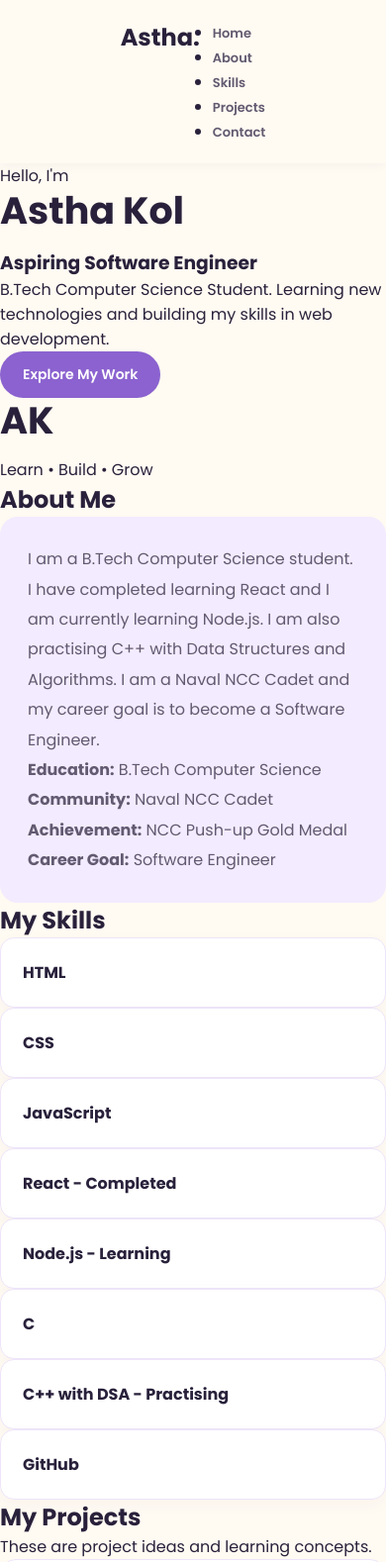
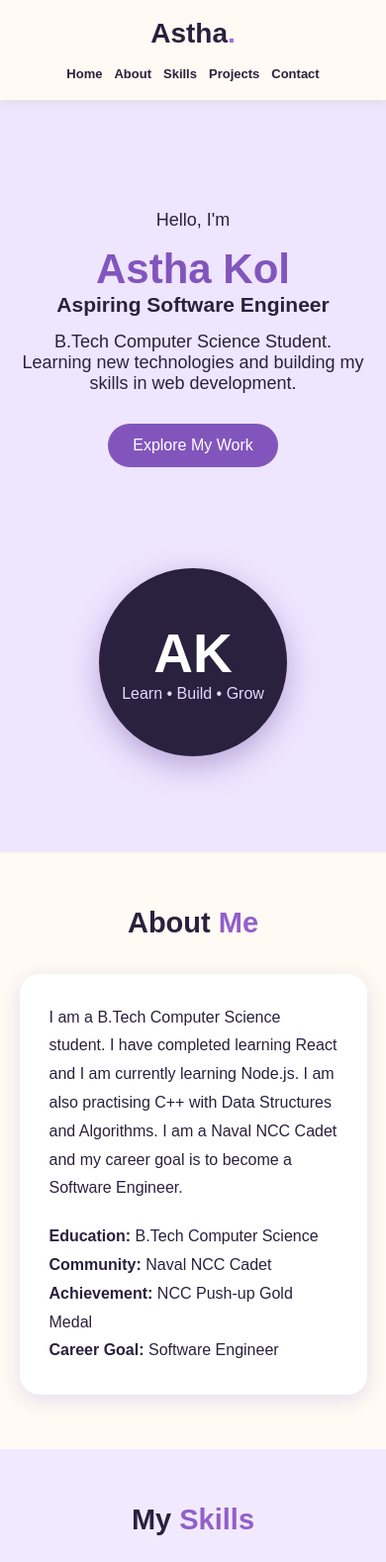
Before and after one commit to asthakol776-cloud/Astha-portfolio-, a plain HTML site: page index.html in a window 390 px wide. Shown: the top 1578 px of the page at 99% size. Drawn offline with Linux system fonts and the light colour scheme.

Commit message:
Update style.css

```diff
--- a/style.css
+++ b/style.css
@@ -1,316 +1,307 @@
 
-
-@import url('https://fonts.googleapis.com/css2?family=Poppins:wght@400;500;600;700;800&display=swap');
+/* Basic Settings */
 
 * {
     margin: 0;
     padding: 0;
     box-sizing: border-box;
+    font-family: Arial, sans-serif;
+}
+
+html {
     scroll-behavior: smooth;
 }
 
 body {
-  font-family: 'Poppins', sans-serif;
-  background: #fffaf2;
-  color: #29213b;
+    background: #fffaf3;
+    color: #29213d;
 }
 
+/* Navbar */
+
 header {
-  display: flex;
-  justify-content: space-between;
-  align-items: center;
-  padding: 20px 8%;
-  background: #fffaf2;
+    background: #fffaf3;
+    padding: 20px 7%;
     position: sticky;
     top: 0;
-  z-index: 10;
-  box-shadow: 0 2px 12px #29213b0b;
-}
-
-.logo {
-  font-size: 26px;
-  font-weight: 800;
-  color: #29213b;
-  text-decoration: none;
-}
-
-.logo span {
-  color: #f08a58;
+    z-index: 100;
+    box-shadow: 0 2px 10px #ddd;
 }
 
 nav {
     display: flex;
-  gap: 22px;
-  flex-wrap: wrap;
+    justify-content: space-between;
+    align-items: center;
 }
 
-nav a {
-  color: #625a70;
-  text-decoration: none;
-  font-size: 13px;
-  font-weight: 600;
+nav h2 {
+    font-size: 28px;
 }
 
-nav a:hover {
-  color: #8b62cf;
+nav h2 span {
+    color: #9b70d6;
 }
 
-.hero {
-  min-height: 85vh;
-  padding: 80px 10%;
+nav ul {
     display: flex;
-  justify-content: space-between;
-  align-items: center;
-  gap: 35px;
-  background: #f3ebff;
+    list-style: none;
+    gap: 25px;
 }
 
-.small-title {
-  color: #8b62cf;
-  font-size: 12px;
-  letter-spacing: 2px;
-  font-weight: 700;
-  margin-bottom: 15px;
+nav ul li a {
+    text-decoration: none;
+    color: #29213d;
+    font-weight: bold;
 }
 
-h1 {
-  font-size: clamp(38px, 6vw, 65px);
-  line-height: 1.2;
-  margin-bottom: 15px;
+nav ul li a:hover {
+    color: #9b70d6;
 }
 
-h1 span {
-  color: #8b62cf;
+/* Home */
+
+.home {
+    min-height: 90vh;
+    padding: 70px 7%;
+    display: flex;
+    justify-content: space-around;
+    align-items: center;
+    background: #eee5ff;
+    gap: 30px;
 }
 
-.hero h2 {
-  font-size: 23px;
-  color: #f08a58;
-  margin-bottom: 18px;
+.home-content {
+    max-width: 550px;
 }
 
-.description {
-  max-width: 480px;
-  color: #655d72;
-  line-height: 1.8;
-  margin-bottom: 28px;
+.home-content p {
+    font-size: 18px;
+    margin: 15px 0;
+}
+
+.home-content h1 {
+    font-size: 55px;
+    color: #8255bd;
+}
+
+.home-content h3 {
+    font-size: 25px;
 }
 
 .btn {
     display: inline-block;
-  background: #8b62cf;
+    background: #8255bd;
     color: white;
-  padding: 13px 23px;
+    padding: 13px 25px;
     border-radius: 30px;
     text-decoration: none;
-  font-size: 14px;
-  font-weight: 600;
+    margin-top: 15px;
 }
 
-.hero-art {
-  position: relative;
-  padding: 30px;
+.btn:hover {
+    background: #29213d;
 }
 
-.circle {
-  width: 230px;
-  height: 230px;
+/* Profile Design */
+
+.profile {
+    width: 250px;
+    height: 250px;
     border-radius: 50%;
-  background: linear-gradient(140deg, #8b62cf, #f08a58);
-  display: grid;
-  place-items: center;
-  box-shadow: 0 20px 45px #8b62cf40;
+    background: #29213d;
+    color: white;
+    display: flex;
+    flex-direction: column;
+    justify-content: center;
+    align-items: center;
+    box-shadow: 0 10px 30px #b8a5d7;
 }
 
-.circle span {
-  font-size: 65px;
-  color: white;
-  font-weight: 800;
+.profile h1 {
+    font-size: 75px;
 }
 
-.floating {
-  position: absolute;
-  bottom: 15px;
-  right: -5px;
-  background: white;
-  padding: 13px 18px;
-  border-radius: 30px;
-  box-shadow: 0 8px 25px #0001;
-  font-size: 13px;
-  font-weight: 600;
+.profile p {
+    color: #e6d9ff;
 }
 
-.section {
-  padding: 80px 10%;
+/* Common Section */
+
+section {
+    padding: 70px 7%;
 }
 
-.section h2 {
-  font-size: 36px;
-  margin-bottom: 25px;
+.heading {
+    text-align: center;
+    font-size: 35px;
+    margin-bottom: 35px;
 }
 
-.about-box {
-  background: #f3ebff;
-  padding: 28px;
-  border-radius: 18px;
-  line-height: 1.9;
-  color: #625a70;
+.heading span {
+    color: #925fc9;
 }
 
-.facts {
-  display: grid;
-  grid-template-columns: repeat(3, 1fr);
-  gap: 15px;
-  margin-top: 22px;
+/* About */
+
+.about-box {
+    background: white;
+    padding: 30px;
+    border-radius: 20px;
+    box-shadow: 0 5px 20px #e5dcec;
+    line-height: 1.8;
+    max-width: 850px;
+    margin: auto;
 }
 
-.facts div {
-  background: #fff0e7;
-  padding: 22px;
-  border-radius: 15px;
-  text-align: center;
+.details {
+    margin-top: 20px;
 }
 
-.facts h3 {
-  color: #8b62cf;
+/* Skills */
+
+#skills {
+    background: #f1eaff;
 }
 
-.facts p {
-  font-size: 13px;
-  color: #625a70;
-}
-
-.skill-grid,
-.project-grid {
+.skills-container {
     display: grid;
-  grid-template-columns: repeat(auto-fit, minmax(180px, 1fr));
-  gap: 18px;
+    grid-template-columns: repeat(4, 1fr);
+    gap: 20px;
 }
 
 .skill {
     background: white;
-  border: 1px solid #eee5fa;
-  border-radius: 14px;
-  padding: 22px;
-  font-weight: 700;
-  box-shadow: 0 5px 18px #39245a08;
+    padding: 25px 10px;
+    text-align: center;
+    border-radius: 15px;
+    font-weight: bold;
+    box-shadow: 0 5px 15px #ded2ed;
+    transition: 0.3s;
 }
 
-.skill span {
-  display: block;
-  font-size: 12px;
-  color: #8b62cf;
-  font-weight: 500;
-  margin-top: 6px;
+.skill:hover {
+    transform: translateY(-7px);
+    background: #29213d;
+    color: white;
 }
 
-.subtext {
-  color: #746b80;
-  margin: -12px 0 25px;
+/* Projects */
+
+.project-note {
+    text-align: center;
+    margin-bottom: 25px;
+}
+
+.projects-container {
+    display: grid;
+    grid-template-columns: repeat(3, 1fr);
+    gap: 20px;
 }
 
 .project {
     background: white;
-  padding: 24px;
-  border-radius: 16px;
-  border: 1px solid #eee5fa;
+    padding: 30px 20px;
+    border-radius: 18px;
+    box-shadow: 0 5px 15px #e5dcec;
     transition: 0.3s;
 }
 
 .project:hover {
-  transform: translateY(-6px);
-  box-shadow: 0 12px 25px #39245a15;
-}
-
-.status {
-  color: #e17b4d;
-  font-size: 10px;
-  font-weight: 800;
-  letter-spacing: 1px;
+    transform: translateY(-7px);
 }
 
 .project h3 {
-  margin: 13px 0;
-  font-size: 18px;
+    color: #8255bd;
+    margin-bottom: 15px;
 }
 
 .project p {
-  font-size: 13px;
-  color: #746b80;
-  line-height: 1.7;
+    line-height: 1.6;
 }
 
-.contact {
-  background: #f3ebff;
+/* Contact */
+
+.contact-box {
+    background: #eee5ff;
+    padding: 30px;
+    max-width: 650px;
+    margin: auto;
+    border-radius: 20px;
+    line-height: 2.2;
 }
 
-.contact > p:not(.small-title) {
-  color: #746b80;
+.contact-box a {
+    color: #8255bd;
 }
 
-.contact-links {
-  display: flex;
-  flex-wrap: wrap;
-  gap: 13px;
-  margin-top: 25px;
+/* Footer */
+
+footer {
+    background: #29213d;
+    color: white;
+    text-align: center;
+    padding: 20px;
 }
 
-.contact-links a {
-  background: #8b62cf;
-  color: white;
-  padding: 11px 20px;
-  border-radius: 25px;
-  text-decoration: none;
+/* Mobile Responsive */
+
+@media (max-width: 700px) {
+
+    header {
+        padding: 18px 5%;
+    }
+
+    nav {
+        flex-direction: column;
+        gap: 15px;
+    }
+
+    nav ul {
+        gap: 12px;
+        flex-wrap: wrap;
+        justify-content: center;
+    }
+
+    nav ul li a {
         font-size: 13px;
     }
 
-footer {
-  background: #29213b;
-  color: white;
+    .home {
+        flex-direction: column;
         text-align: center;
-  padding: 22px;
-  font-size: 13px;
+        padding: 60px 5%;
     }
 
-@media(max-width: 650px) {
-  header {
-    flex-direction: column;
-    gap: 14px;
+    .home-content h1 {
+        font-size: 42px;
     }
 
-  nav {
-    justify-content: center;
-    gap: 13px;
+    .home-content h3 {
+        font-size: 21px;
     }
 
-  .hero {
-    flex-direction: column-reverse;
-    text-align: center;
-    padding: 55px 7%;
+    .profile {
+        width: 190px;
+        height: 190px;
     }
 
-  .hero-art {
-    padding: 20px;
+    .profile h1 {
+        font-size: 55px;
     }
 
-  .circle {
-    width: 175px;
-    height: 175px;
+    .skills-container {
+        grid-template-columns: repeat(2, 1fr);
     }
 
-  .circle span {
-    font-size: 48px;
+    .projects-container {
+        grid-template-columns: 1fr;
     }
 
-  .floating {
-    right: -12px;
+    section {
+        padding: 55px 5%;
     }
 
-  .section {
-    padding: 60px 7%;
-  }
-
-  .facts {
-    grid-template-columns: 1fr;
+    .heading {
+        font-size: 29px;
     }
 }
```
Lines whose indentation alone changed are shown as unchanged.
